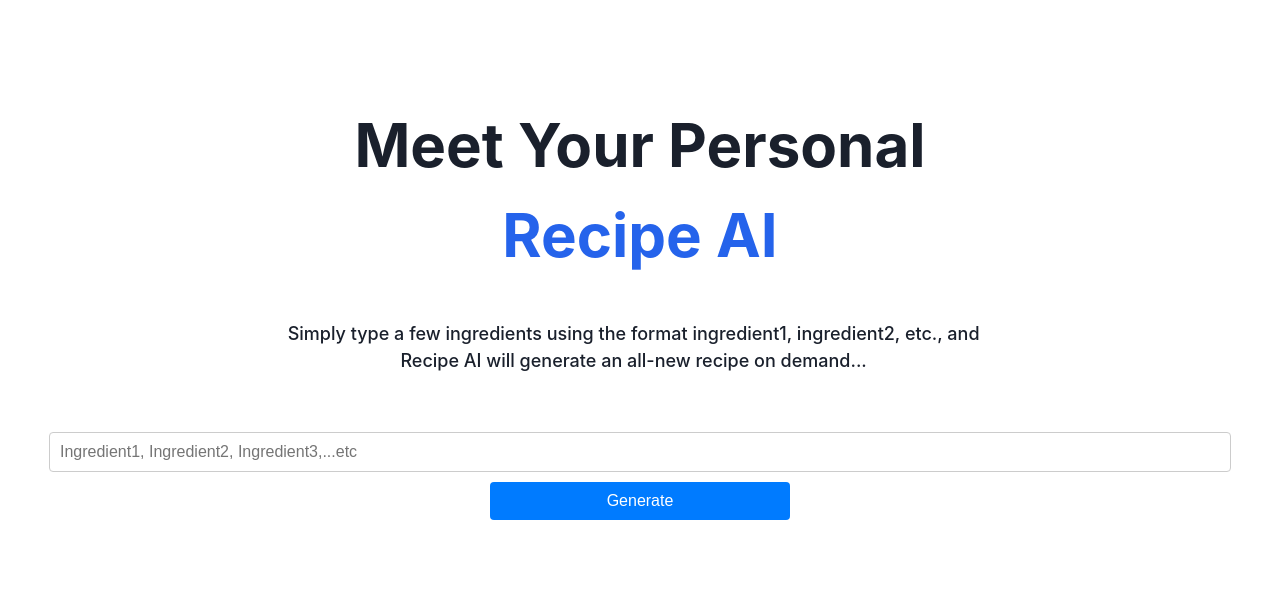
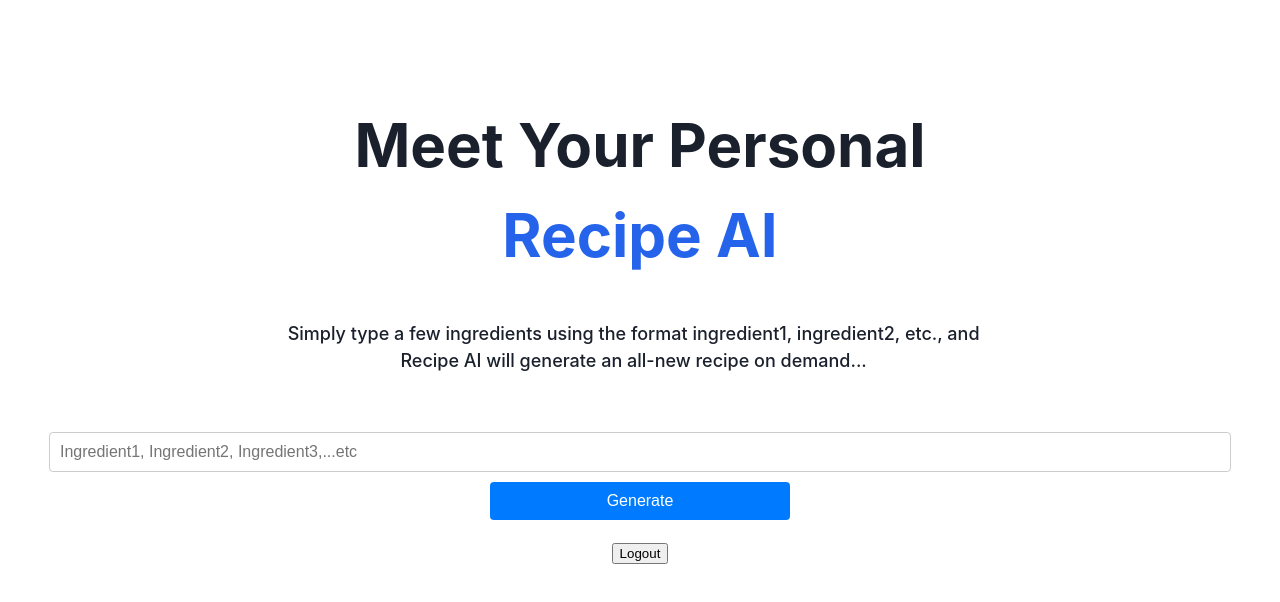
Before and after one commit to manichok4/ai-recipe-generator, a React (Vite) app: page / in a window 1280 px wide. Shown: the top 602 px of the page. Built offline with nearby package versions, Linux system fonts and the light colour scheme; no server answers; what @aws-amplify/ui-react, aws-amplify would draw is missing.

Commit message:
Update App.tsx

```diff
--- a/src/App.tsx
+++ b/src/App.tsx
@@ -1,7 +1,7 @@
 import { FormEvent, useState } from "react";
 import { Loader, Placeholder } from "@aws-amplify/ui-react";
 import "./App.css";
-import { Amplify } from "aws-amplify";
+import { Amplify, Auth } from "aws-amplify";
 import { Schema } from "../amplify/data/resource";
 import { generateClient } from "aws-amplify/data";
 import outputs from "../amplify_outputs.json";
@@ -41,6 +41,16 @@ function App() {
       alert(`An error occurred: ${e}`);
     } finally {
       setLoading(false);
+    }
+  };
+
+  const handleLogout = async () => {
+    try {
+      await Auth.signOut();
+      // Optionally, you can redirect the user to a login page or the home page
+      window.location.href = '/login';
+    } catch (error) {
+      console.error('Error signing out:', error);
     }
   };
 
@@ -85,6 +95,9 @@ function App() {
           result && <p className="result">{result}</p>
         )}
       </div>
+      <button className="logout-button" onClick={handleLogout}>
+        Logout
+      </button>
     </div>
   );
 }
```
